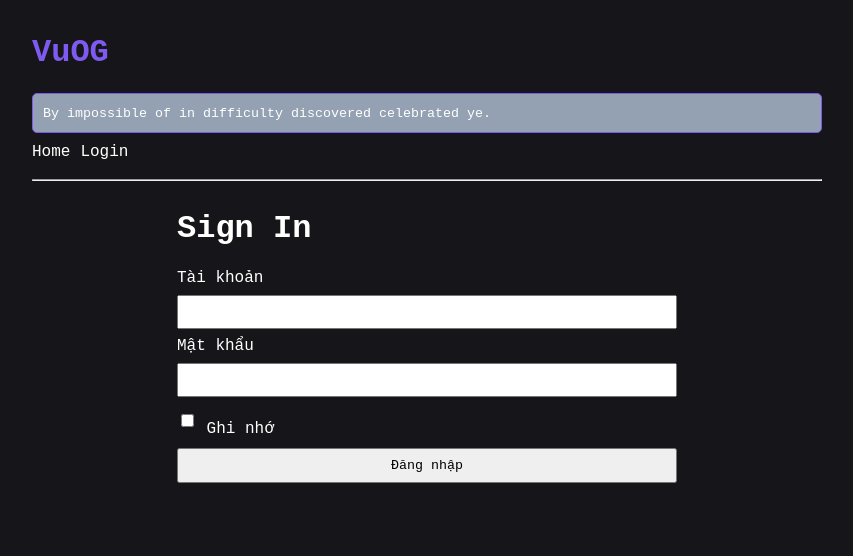
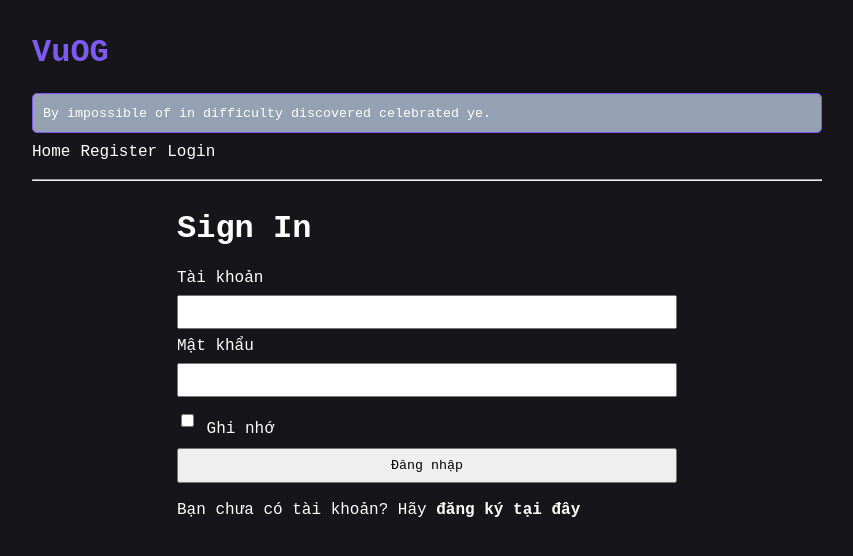
Before and after one commit to vuongle98/VOG-Blog, a Flask app: page /login in a window 1280 px wide. Shown: the top 556 px of the page, without its empty margins (213-1066 px from the left). Run offline with Flask 2, Linux system fonts and the light colour scheme; parts of the project's set-up code (start-up, migrations or seed data) failed here and were passed over; some libraries are stand-ins or nearby versions.

Commit message:
add register in login page

```diff
--- a/app/templates/base.html
+++ b/app/templates/base.html
@@ -30,6 +30,7 @@
                 <a href="/logout">Logout</a>
 
             {% else %}
+                <a href="/register">Register</a>
                 <a href="/login">Login</a>
             {% endif %}
 
--- a/app/templates/login.html
+++ b/app/templates/login.html
@@ -33,6 +33,8 @@
                 </div>
                 <div class="form-item">{{ form.submit() }}</div>
             </form>
+                <br>
+                <div>Bạn chưa có tài khoản? Hãy <a href="/register"><strong>đăng ký tại đây</strong></a></div>
         </div>
 
     </div>
--- a/requirements.txt
+++ b/requirements.txt
@@ -22,3 +22,6 @@ SQLAlchemy==1.3.16
 text-unidecode==1.3
 Werkzeug==1.0.1
 WTForms==2.3.1
+# for heroku
+psycopg2==2.8.5
+gunicorn==20.0.4
```
